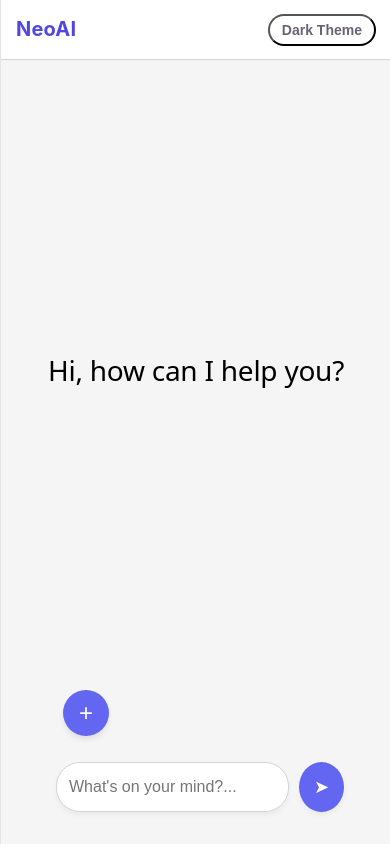
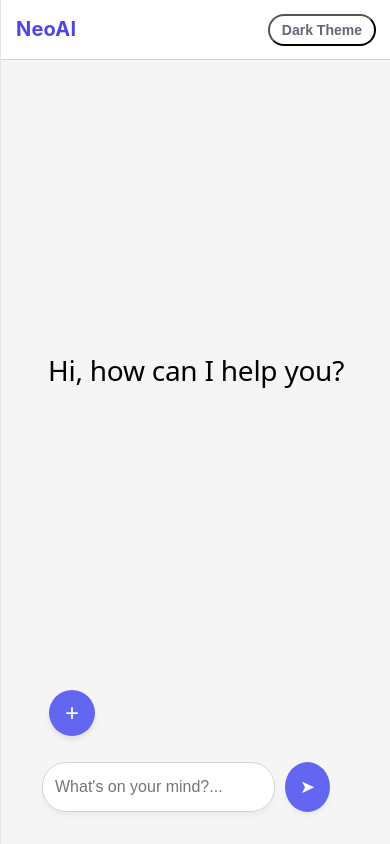
Before and after one commit to roshan-ak10/NeoAi-frontend, a React (Vite) app: page / in a window 390 px wide. Built offline with nearby package versions, Linux system fonts and the light colour scheme.

Commit message:
Resolved a bug in input bar

```diff
--- a/src/App.css
+++ b/src/App.css
@@ -154,7 +154,7 @@ body {
 .input-container {
   width: 80%;
   margin-bottom: 32px;
-  margin-left: 10%;
+  margin-left: 6%;
   display: flex;
   gap: 10px;
   background-color: transparent;
@@ -244,8 +244,8 @@ body {
 }
 
 .ocean-mode .input-container {
-  background-color: #0f172a;
-  border-top: 1px solid #1e293b;
+  background-color: transparent;
+  border-top: none;
 }
 
 .ocean-mode .input-container input {
@@ -351,7 +351,7 @@ body {
   /* Input area adjustments */
   .input-wrapper {
 width: 100%;
-  max-width: 768px;
+  max-width: 700px;
   margin: 0 auto;
   display: flex;
   flex-direction: column;
@@ -381,7 +381,7 @@ width: 100%;
   justify-content: center;
   cursor: pointer;
   margin-bottom: 26px;
-  margin-left: 12%;
+  margin-left: 8%;
   box-shadow: 0 4px 6px -1px rgba(0, 0, 0, 0.1);
   transition: background-color 0.2s, transform 0.2s;
 }
```
